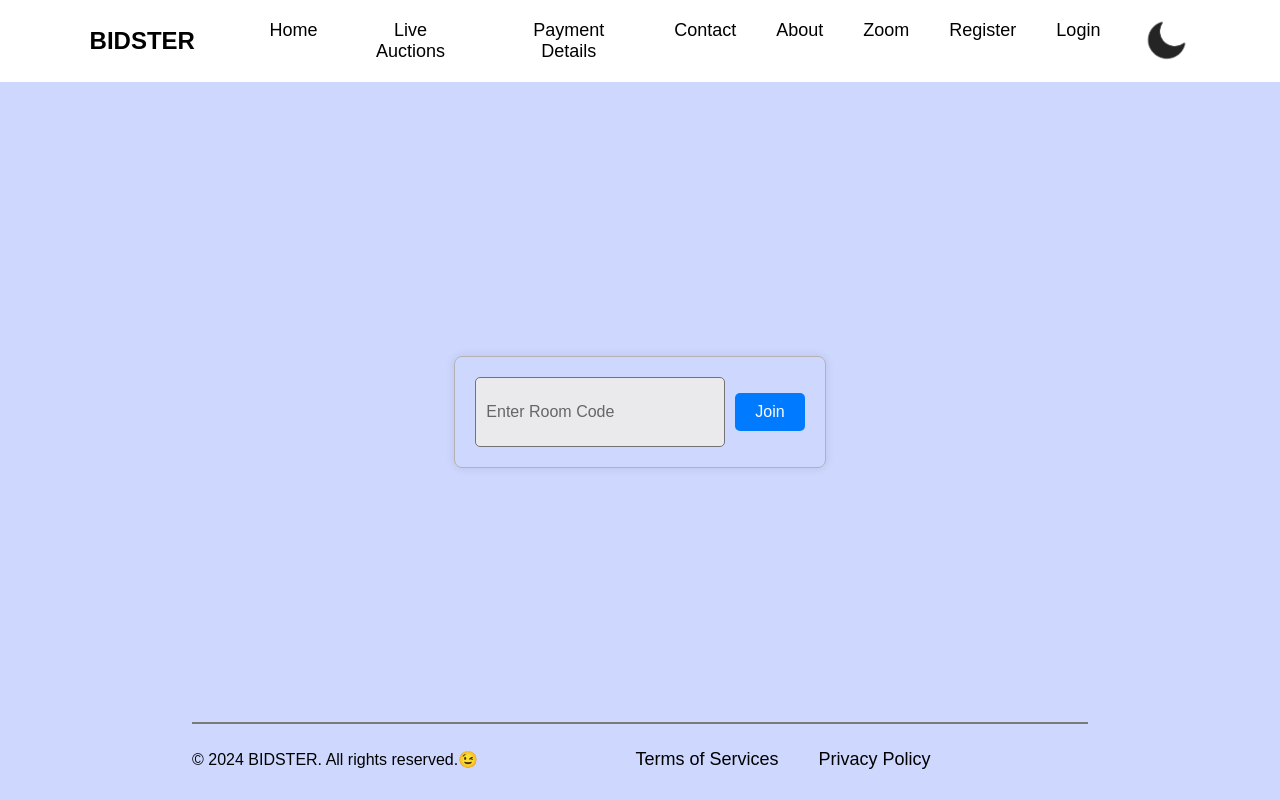
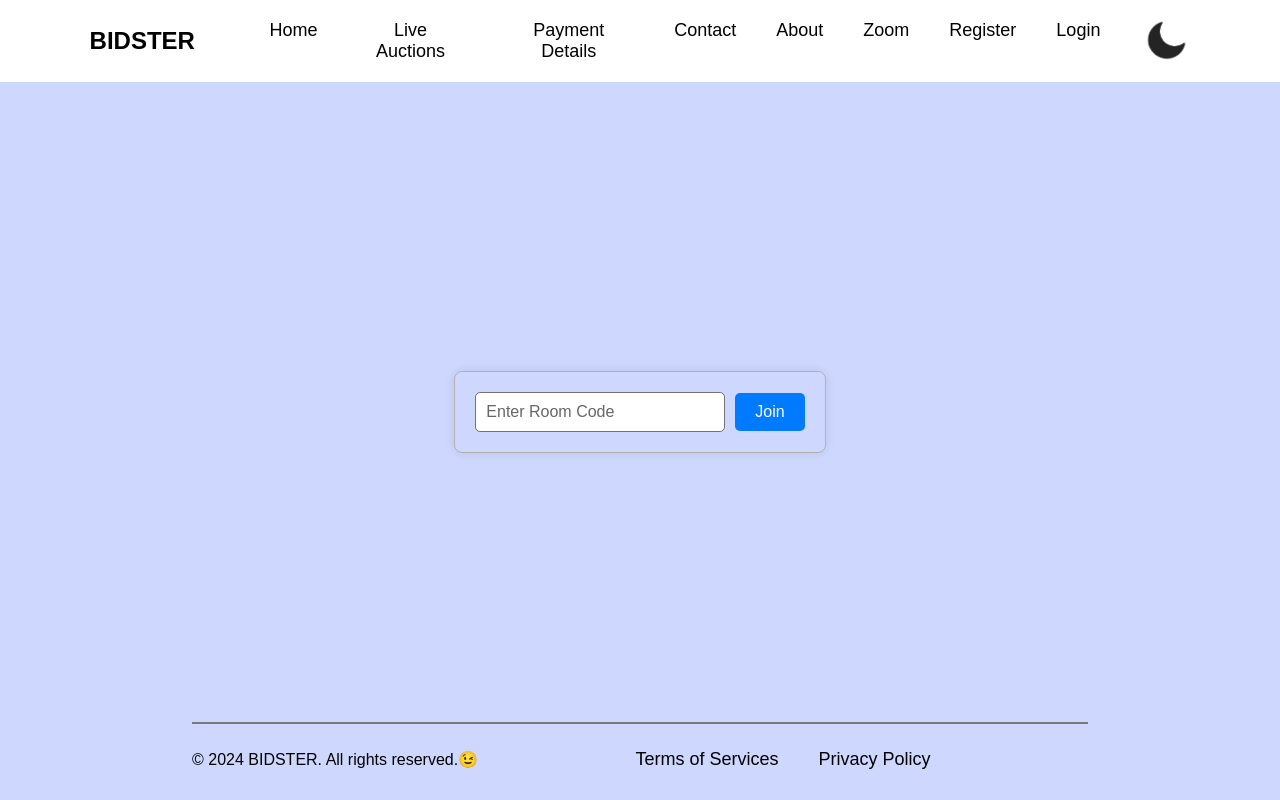
Before and after one commit to priyanshuuranjan/Bidding, a React (Create React App) app: page /video in a window 1280 px wide. Built offline with nearby package versions, Linux system fonts and the light colour scheme; no server answers.

Commit message:
Change the input field css

```diff
--- a/src/component/Zoom/Home.css
+++ b/src/component/Zoom/Home.css
@@ -7,7 +7,7 @@
   height: 80vh;
 }
 
-.input-zoom {
+.inp-zoom {
   display: flex;
   align-items: center;
   padding: 20px;
@@ -16,7 +16,7 @@
   box-shadow: 0 0 10px rgba(0, 0, 0, 0.1);
 }
 
-.input {
+.inp {
   padding: 10px;
   font-size: 16px;
   width: 250px;
@@ -26,7 +26,7 @@
   outline: none;
 }
 
-.input::placeholder {
+.inp::placeholder {
   color: #676565;
 }
 
--- a/src/component/Zoom/Home.js
+++ b/src/component/Zoom/Home.js
@@ -13,9 +13,9 @@ const Home = () => {
 
   return (
     <div className="zoom">
-      <div className="input-zoom margin-top">
+      <div className="inp-zoom margin-top">
         <input
-          className="input"
+          className="inp"
           value={input}
           onChange={(e) => setInput(e.target.value)}
           type="text"
--- a/src/component/auctions/AddAuction.js
+++ b/src/component/auctions/AddAuction.js
@@ -37,7 +37,7 @@ const AddAuction = ({ setAuction }) => {
       return;
     }
 
-    const durationInMillis = durationHours * 60 * 1000; // time changes into minutes for testing *60 means for hour
+    const durationInMillis = durationHours * 60 * 60 * 1000; //! time changes into minutes for testing *60 means for hour
 
     const currentDate = new Date();
     const dueDate = currentDate.getTime() + durationInMillis;
```
